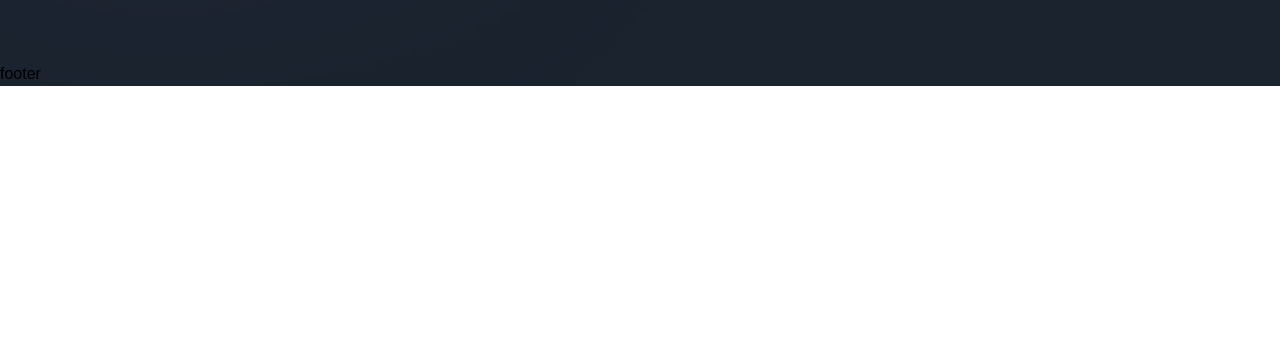
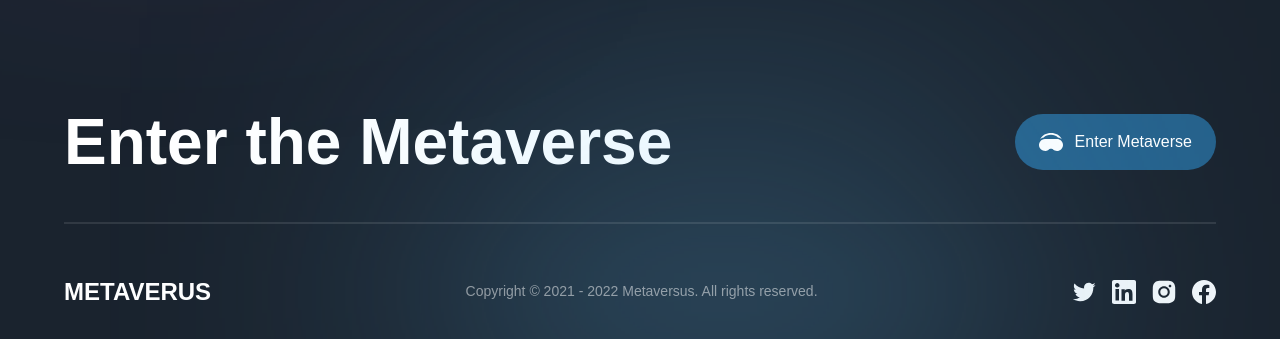
Before and after one commit to asiflhr/next13-metaversus, a Next.js app: page / in a window 1280 px wide. Shown: the part 6004-6343 px from the top of the page. Before the commit the page ends 6090 px from the top, so only its background shows below. Built offline with nearby package versions, Linux system fonts and the light colour scheme; a web font is replaced by a local one.

Commit message:
footer section added

```diff
--- a/components/Footer.jsx
+++ b/components/Footer.jsx
@@ -1,9 +1,62 @@
-'use client';
+"use client";
+
+import { motion } from "framer-motion";
+import { socials } from "../constants";
+
+import styles from "../styles";
+import { footerVariants } from "../utils/motion";
 
 const Footer = () => (
-  <footer>
-    footer
-  </footer>
+  <motion.footer
+    variants={footerVariants}
+    initial="hidden"
+    whileInView="show"
+    className={`${styles.xPaddings} py-8 relative`}
+  >
+    <div className="footer-gradient" />
+    <div className={`${styles.innerWidth} mx-auto flex flex-col gap-8`}>
+      <div className="flex items-center justify-between flex-wrap gap-5">
+        <h4 className="font-bold md:text-[64px] text-[44px] text-white">
+          Enter the Metaverse
+        </h4>
+        <button
+          type="button"
+          className="flex items-center h-fit py-4 px-6 bg-[#25618B] rounded-[32px] gap-[12px]"
+        >
+          <img
+            src="/headset.svg"
+            alt="headset"
+            className="w-[24px] h-[24px] object-contain"
+          />
+          <span className="font-normal text-[16px] text-white">
+            Enter Metaverse
+          </span>
+        </button>
+      </div>
+
+      <div className="flex flex-col">
+        <div className="mb-[50px] h-[2px] bg-white opacity-10" />
+
+        <div className="flex items-center justify-between flex-wrap gap-4">
+          <h4 className="font-extrabold text-[24px] text-white">METAVERUS</h4>
+          <p className="font-normal text-[14px] text-white opacity-50">
+            Copyright © 2021 - 2022 Metaversus. All rights reserved.
+          </p>
+
+          <div className="flex gap-4">
+            {socials.map((social) => (
+              <img
+                key={social.name}
+                src={social.url}
+                alt={social.name}
+                className="w-[24px] h-[24px] object-contain cursor-pointer"
+              />
+            ))}
+          </div>
+        </div>
+      </div>
+    </div>
+  </motion.footer>
 );
 
 export default Footer;
```
